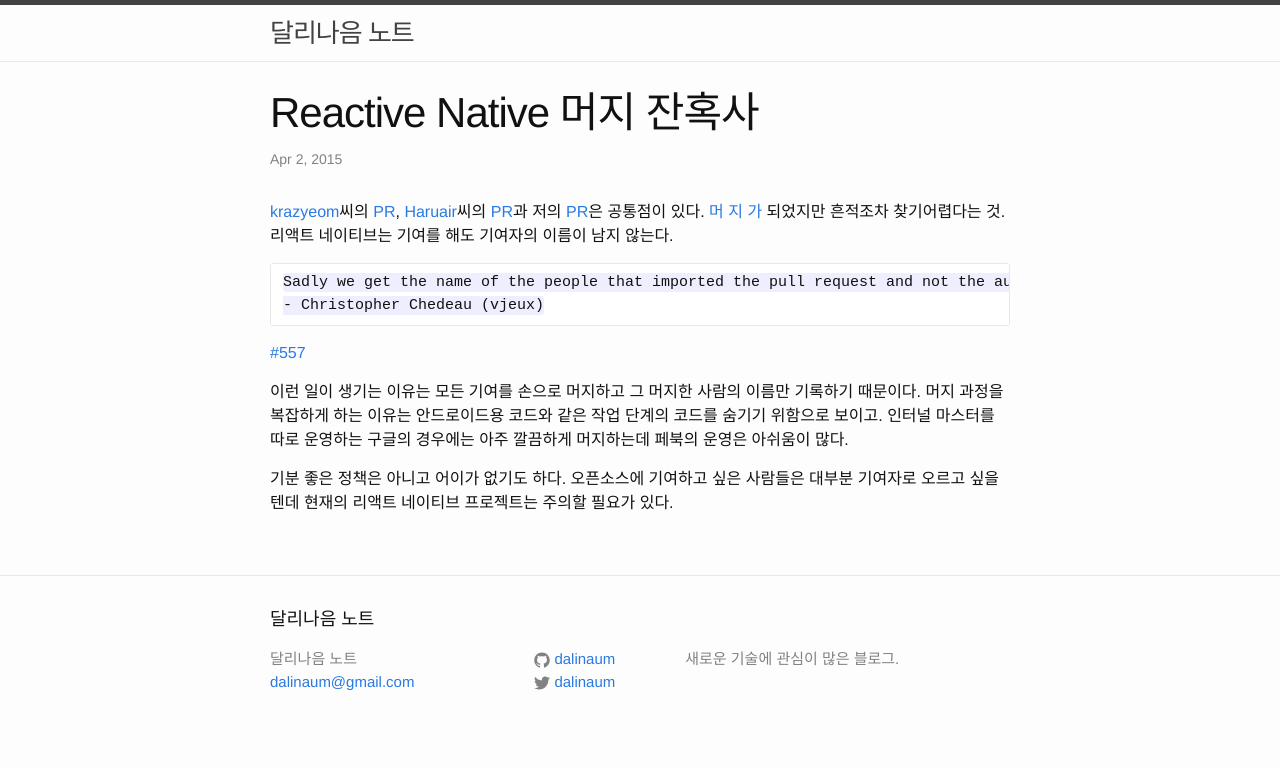
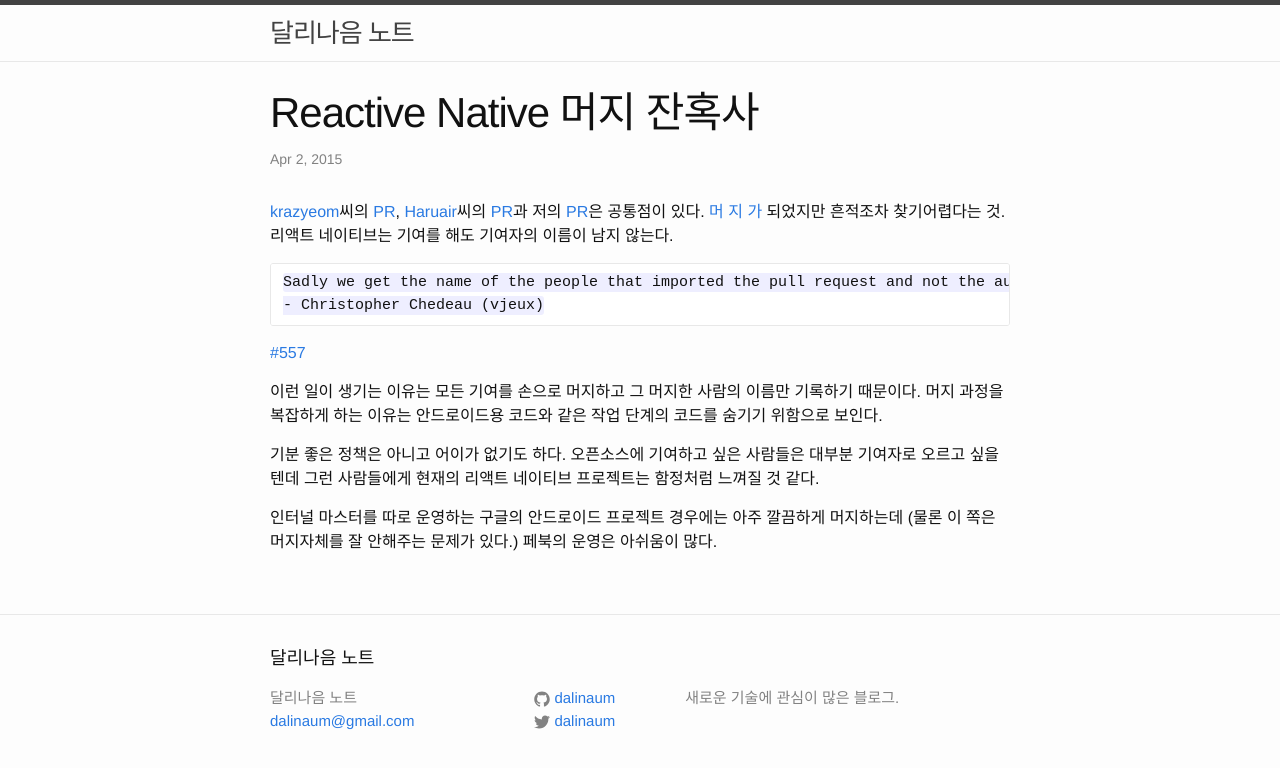
Before and after one commit to dalinaum/dalinaum.github.io, a Jekyll site: the page built from _posts/2015-04-02-horror-story-of-react-native.markdown, in a window 1280 px wide. Shown: the top 768 px of the page. Built offline with Jekyll 4.4.1, drawn with Linux system fonts in a browser that asks for light colours; Markdown is read by kramdown in place of the engine named in the settings.

Commit message:
문구 수정.

`````diff
--- a/_posts/2015-04-02-horror-story-of-react-native.markdown
+++ b/_posts/2015-04-02-horror-story-of-react-native.markdown
@@ -13,6 +13,8 @@
 ````
 [#557](https://github.com/facebook/react-native/pull/557)
 
-이런 일이 생기는 이유는 모든 기여를 손으로 머지하고 그 머지한 사람의 이름만 기록하기 때문이다. 머지 과정을 복잡하게 하는 이유는 안드로이드용 코드와 같은 작업 단계의 코드를 숨기기 위함으로 보이고. 인터널 마스터를 따로 운영하는 구글의 경우에는 아주 깔끔하게 머지하는데 페북의 운영은 아쉬움이 많다.
+이런 일이 생기는 이유는 모든 기여를 손으로 머지하고 그 머지한 사람의 이름만 기록하기 때문이다. 머지 과정을 복잡하게 하는 이유는 안드로이드용 코드와 같은 작업 단계의 코드를 숨기기 위함으로 보인다.
 
-기분 좋은 정책은 아니고 어이가 없기도 하다. 오픈소스에 기여하고 싶은 사람들은 대부분 기여자로 오르고 싶을텐데 현재의 리액트 네이티브 프로젝트는 주의할 필요가 있다.
+기분 좋은 정책은 아니고 어이가 없기도 하다. 오픈소스에 기여하고 싶은 사람들은 대부분 기여자로 오르고 싶을텐데 그런 사람들에게 현재의 리액트 네이티브 프로젝트는 함정처럼 느껴질 것 같다.
+
+인터널 마스터를 따로 운영하는 구글의 안드로이드 프로젝트 경우에는 아주 깔끔하게 머지하는데 (물론 이 쪽은 머지자체를 잘 안해주는 문제가 있다.) 페북의 운영은 아쉬움이 많다.
`````
